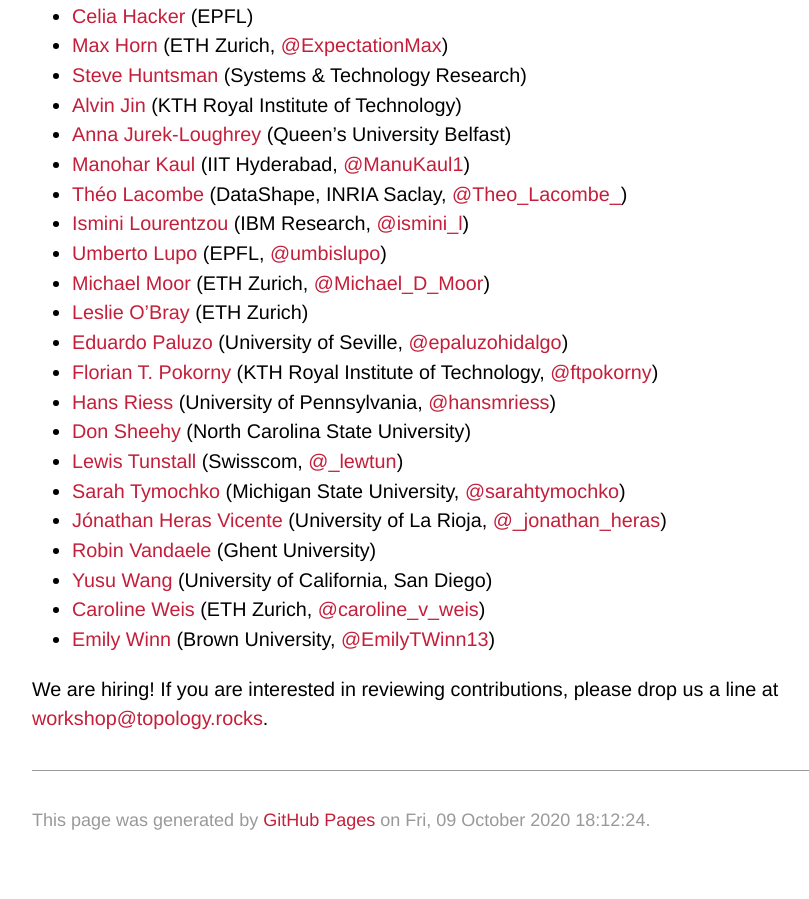
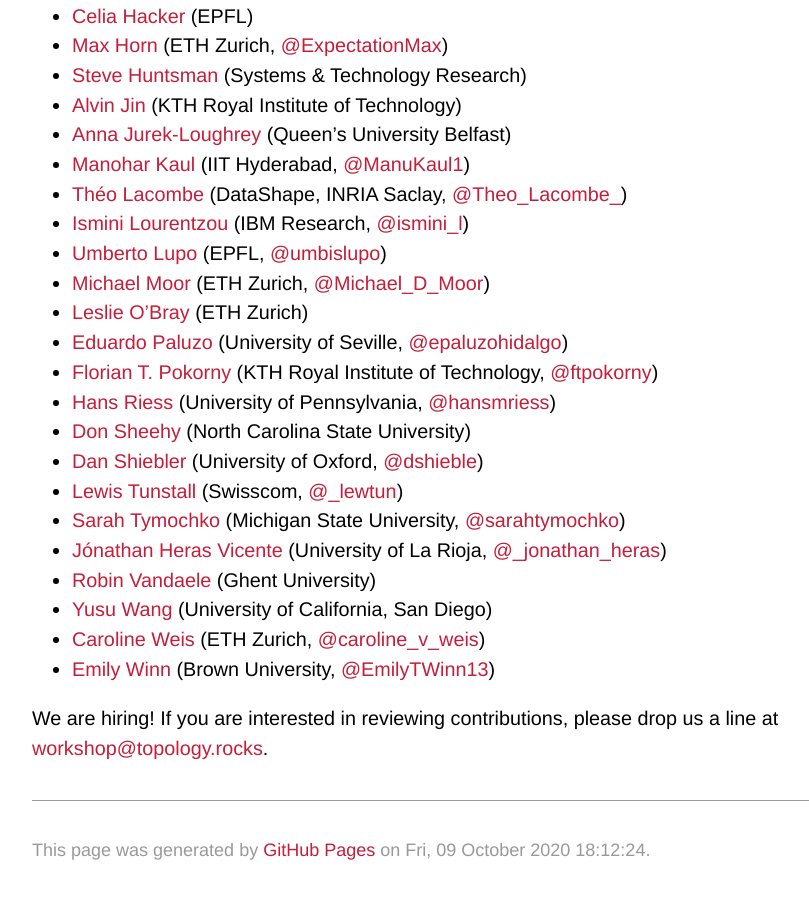
Before and after one commit to tda-in-ml/tda-in-ml.github.io, a Jekyll site: the page built from committee.md, in a window 1280 px wide and 900 px high, scrolled down 1066 px. Shown: the whole window, without its empty margins (140-949 px from the left). Built offline with Jekyll 4.4.1, drawn with Linux system fonts in a browser that asks for light colours; some web fonts are replaced; our own code applies the rules of GitHub Pages for plain Markdown files; before the commit the page ends 1936 px from its top, so only the background shows below that.

Commit message:
Extended programme committee page

```diff
--- a/committee.md
+++ b/committee.md
@@ -28,8 +28,8 @@ linchpin in ensuring high-quality reviews of all scientific contributions:
 - [Alvin Jin](https://sites.google.com/view/alvinjin) (KTH Royal Institute of Technology)
 - [Anna Jurek-Loughrey](https://pure.qub.ac.uk/en/persons/anna-jurek-loughrey) (Queen's University Belfast)
 - [Manohar Kaul](https://iith.ac.in/~mkaul) (IIT Hyderabad, [@ManuKaul1](https://twitter.com/ManuKaul1))
-- [Théo Lacombe](https://tlacombe.github.io) (DataShape, INRIA Saclay, [@Theo_Lacombe_](https://twitter.com/Theo_Lacombe_))
-- [Ismini Lourentzou](https://isminoula.github.io) (IBM Research, [@ismini_l](https://twitter.com/ismini_l))
+- [Théo Lacombe](https://tlacombe.github.io) (DataShape, INRIA Saclay, [@Theo\_Lacombe\_](https://twitter.com/Theo_Lacombe_))
+- [Ismini Lourentzou](https://isminoula.github.io) (IBM Research, [@ismini\_l](https://twitter.com/ismini_l))
 - [Umberto Lupo](https://github.com/ulupo) (EPFL, [@umbislupo](https://twitter.com/umbislupo))
 - [Michael Moor](https://www.michaelmoor.ml/) (ETH Zurich, [@Michael_D_Moor](https://twitter.com/Michael_D_Moor))
 - [Leslie O'Bray](https://bsse.ethz.ch/mlcb/people/person-detail.MjMzMjk1.TGlzdC83NjcsLTEyNjQ4MzU1MTY=.html) (ETH Zurich)
@@ -37,6 +37,7 @@ linchpin in ensuring high-quality reviews of all scientific contributions:
 - [Florian T. Pokorny](http://www.csc.kth.se/~fpokorny) (KTH Royal Institute of Technology, [@ftpokorny](https://twitter.com/ftpokorny))
 - [Hans Riess](https://hans-riess.github.io) (University of Pennsylvania, [@hansmriess](https://twitter.com/hansmriess))
 - [Don Sheehy](http://donsheehy.net) (North Carolina State University)
+- [Dan Shiebler](http://danshiebler.com/) (University of Oxford, [@dshieble](https://twitter.com/dshieble))
 - [Lewis Tunstall](https://lewtun.github.io/blog) (Swisscom, [@\_lewtun](https://twitter.com/_lewtun))
 - [Sarah Tymochko](https://www.egr.msu.edu/~tymochko) (Michigan State University, [@sarahtymochko](https://twitter.com/sarahtymochko))
 - [Jónathan Heras Vicente](https://www.unirioja.es/cu/joheras) (University of La Rioja, [@\_jonathan_heras](https://twitter.com/_jonathan_heras))
```
